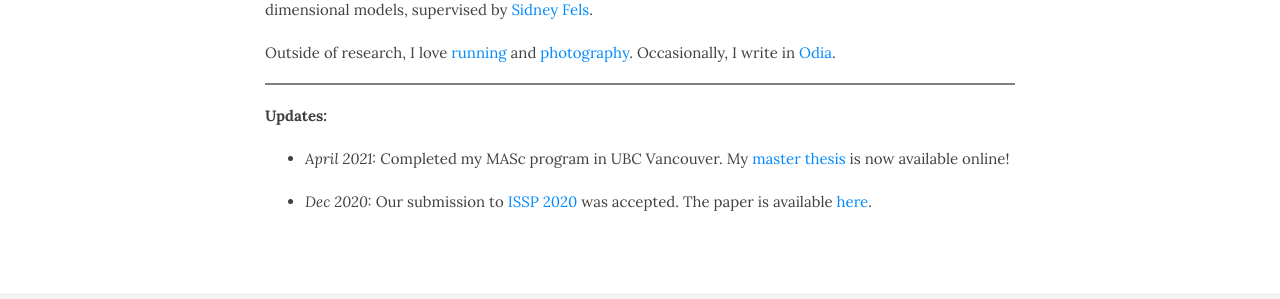
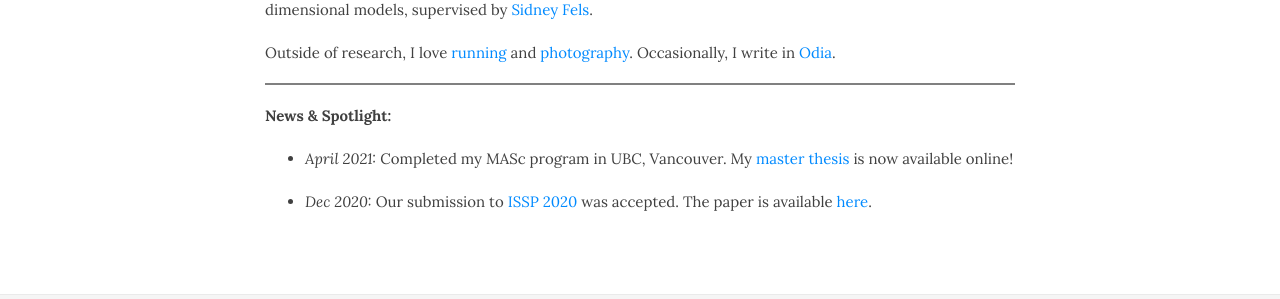
Before and after one commit to Debasishray19/debasishray19.github.io, a Jekyll site: the page built from index.html, in a window 1280 px wide and 964 px high. Shown: the part 436-735 px from the top of the window. Built offline with Jekyll 4.4.1, drawn with Linux system fonts in a browser that asks for light colours; nearby versions of some CDN libraries; the list of posts is cut into pages by our own code.

Commit message:
Update index.html

```diff
--- a/index.html
+++ b/index.html
@@ -19,10 +19,10 @@ Occasionally, I write in <a href="https://debasishray19.github.io/mywriting/">Od
 
 <hr style="height:2px;border-width:0;color:gray;background-color:gray">
 
-<b>Updates:</b><br><br>
+<b>News & Spotlight:</b><br><br>
 
 <ul>
-	<li><i>April 2021:</i> Completed my MASc program in UBC Vancouver. My <a href="https://open.library.ubc.ca/cIRcle/collections/ubctheses/24/items/1.0396919">master thesis</a> is now available online!</li><br>
+	<li><i>April 2021:</i> Completed my MASc program in UBC, Vancouver. My <a href="https://open.library.ubc.ca/cIRcle/collections/ubctheses/24/items/1.0396919">master thesis</a> is now available online!</li><br>
 
 	<li><i>Dec 2020:</i> Our submission to <a href="https://issp2020.yale.edu/dates.html">ISSP 2020</a> was accepted. The paper is available <a href="https://arxiv.org/abs/2102.04588">here</a>.</li><br>
 
```
